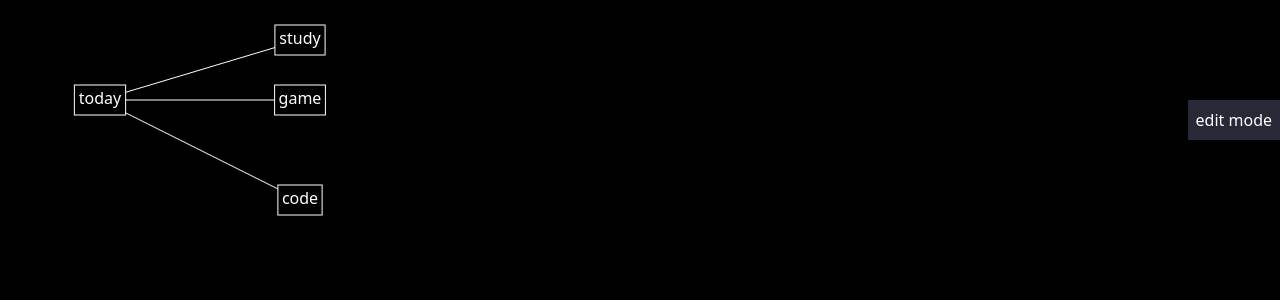
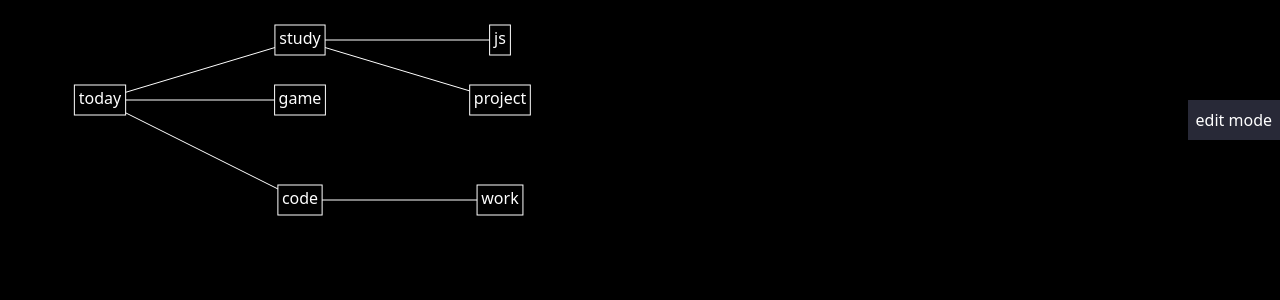
Before and after one commit to vikim294/vnotes, a React (Vite) app: page / in a window 1280 px wide. Shown: the top 300 px of the page. Built offline with nearby package versions, Linux system fonts and the light colour scheme.

Commit message:
feat: cascading delte

```diff
--- a/src/App.tsx
+++ b/src/App.tsx
@@ -1,6 +1,11 @@
 import { useEffect, useLayoutEffect, useMemo, useRef, useState } from "react";
 import "./App.css";
-import { createCircle, flattenTree, getDistanceBetweenTwoPoints } from "./lib";
+import {
+  createCircle,
+  findDescendentsById,
+  flattenTree,
+  getDistanceBetweenTwoPoints,
+} from "./lib";
 import Button from "./components/Button";
 import NodeMenu, { type NodeMenuExpose } from "./components/NodeMenu";
 import { tree } from "./mock/nodeData";
@@ -102,13 +107,21 @@ function App() {
   };
 
   const handleNodeDeleteConfirm = () => {
-    console.log("handleNodeDeleteConfirm", selectedNodeIdRef.current);
+    if (!selectedNodeIdRef.current) return;
+    // console.log("handleNodeDeleteConfirm", selectedNodeIdRef.current);
 
-    // TODO: also need to delete its children nodes
+    const nodeIdsToBeDeleted = [
+      selectedNodeIdRef.current,
+      ...findDescendentsById(tree, selectedNodeIdRef.current).map(
+        (item) => item.id,
+      ),
+    ];
+
     const newData = flatTree.filter(
-      (node) => node.id !== selectedNodeIdRef.current,
+      (node) => !nodeIdsToBeDeleted.includes(node.id),
     );
-    console.log("newData", newData);
+
+    // console.log("newData", newData);
     setFlatTree(newData);
 
     closeNodeDeleteConfirmModal();
--- a/src/lib.tsx
+++ b/src/lib.tsx
@@ -28,6 +28,35 @@ export const flattenTree = (node: NodeData, result: NodeData[] = []) => {
   return result;
 };
 
+export const findDescendentsById = (
+  node: NodeData,
+  id: number,
+  result: NodeData[] = [],
+) => {
+  if (node.id === id) {
+    node.children?.forEach((item) => {
+      // collect all node's kids
+      result.push(item);
+      // collect kids' kids
+      findDescendentsById(item, item.id, result);
+    });
+
+    return result;
+  } else {
+    if (node.children) {
+      for (const item of node.children) {
+        if (item.id === id) {
+          findDescendentsById(item, item.id, result);
+          return result;
+        }
+      }
+      return [];
+    } else {
+      return [];
+    }
+  }
+};
+
 export const getDistanceBetweenTwoPoints = (p1: Point, p2: Point) => {
   return Math.sqrt(
     (p1.x - p2.x) * (p1.x - p2.x) + (p1.y - p2.y) * (p1.y - p2.y),
--- a/src/mock/nodeData.ts
+++ b/src/mock/nodeData.ts
@@ -11,6 +11,20 @@ const tree: NodeData = {
       label: "study",
       x: 300,
       y: 40,
+      children: [
+        {
+          id: 5,
+          label: "js",
+          x: 500,
+          y: 40,
+        },
+        {
+          id: 6,
+          label: "project",
+          x: 500,
+          y: 100,
+        },
+      ],
     },
     {
       id: 3,
@@ -23,6 +37,14 @@ const tree: NodeData = {
       label: "code",
       x: 300,
       y: 200,
+      children: [
+        {
+          id: 7,
+          label: "work",
+          x: 500,
+          y: 200,
+        },
+      ],
     },
   ],
 };
```
